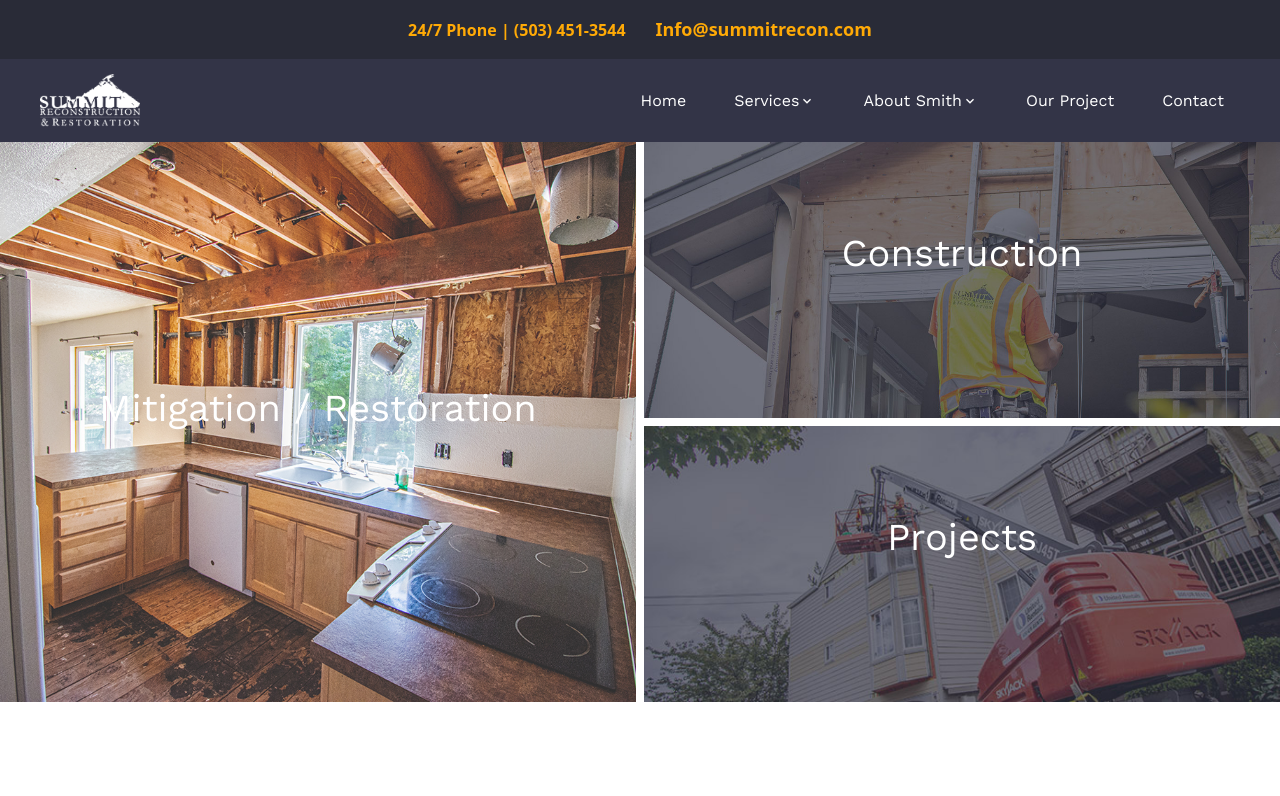
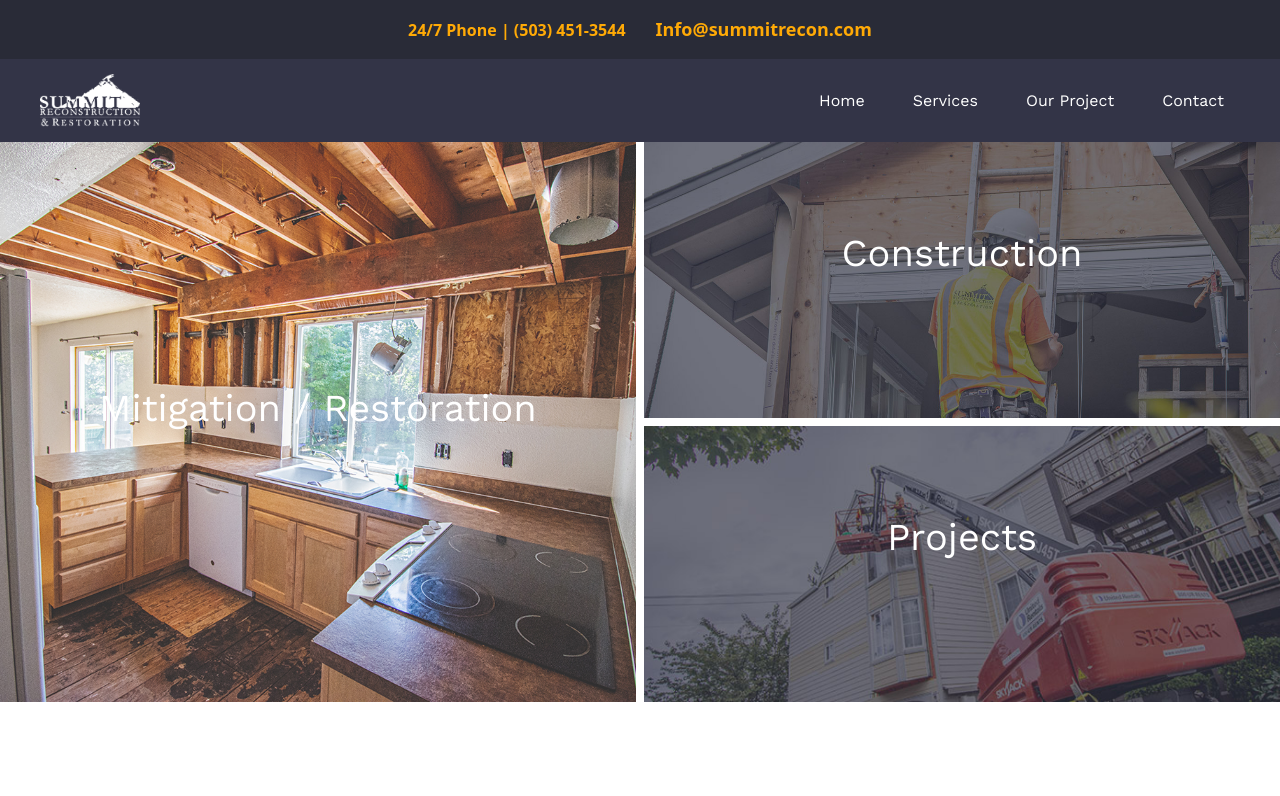
Before and after one commit to akashindex/summitreconstruction, a React (Vite) app: page / in a window 1280 px wide. Shown: the top 796 px of the page. Built offline with nearby package versions, Linux system fonts and the light colour scheme.

Commit message:
small chnages

```diff
--- a/src/component/navbar/Navbar.jsx
+++ b/src/component/navbar/Navbar.jsx
@@ -50,9 +50,9 @@ function Navbar() {
               >
                 <div className="flex items-center px-4">
                   <Link to="/Services" className="text-white">Services</Link>
-                  <MdKeyboardArrowDown className="text-white" />
+                  {/* <MdKeyboardArrowDown className="text-white" /> */}
                 </div>
-                {openDropdown === "services" && (
+                {/* {openDropdown === "services" && (
                   <div className="absolute bg-white z-40 mt-2 py-2 w-[280px] border border-gray-300">
                     {[
                       "Apartment Renovation & Repair",
@@ -73,28 +73,10 @@ function Navbar() {
                       </a>
                     ))}
                   </div>
-                )}
+                )} */}
               </div>
 
-              {/* About Smith Dropdown */}
-              <div
-                className="relative cursor-pointer"
-                onMouseEnter={() => handleMouseEnter("about")}
-                onMouseLeave={handleMouseLeave}
-              >
-                <div className="flex items-center px-4">
-                  <span className="text-white">About Smith</span>
-                  <MdKeyboardArrowDown className="text-white" />
-                </div>
-                {openDropdown === "about" && (
-                  <div className="absolute bg-white mt-2 z-40 py-2 w-[240px] border border-gray-300">
-                    <a href="#" className="block text-gray-900 px-4 py-2 border-b border-gray-300">
-                      Resources & News
-                    </a>
 
-                  </div>
-                )}
-              </div>
 
               <Link to="/our-project" className="text-white px-4">
                 Our Project
```
